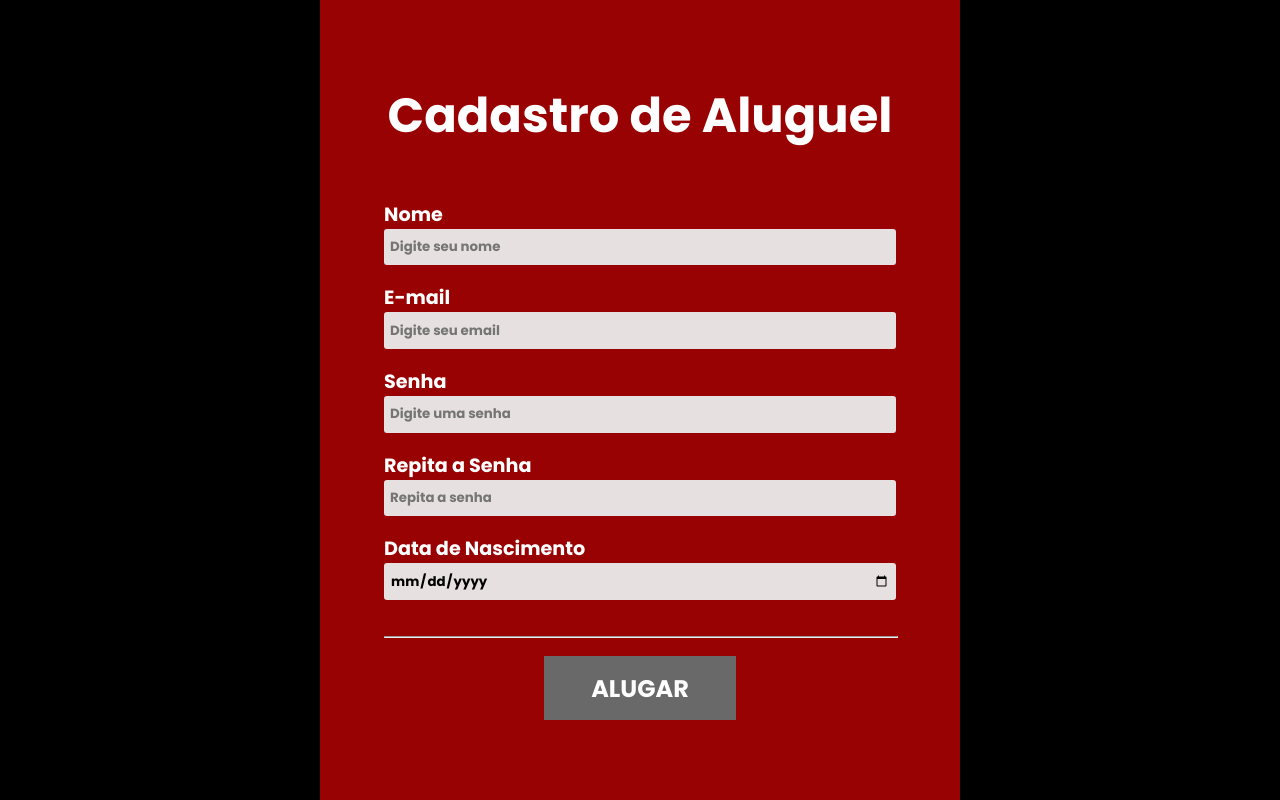
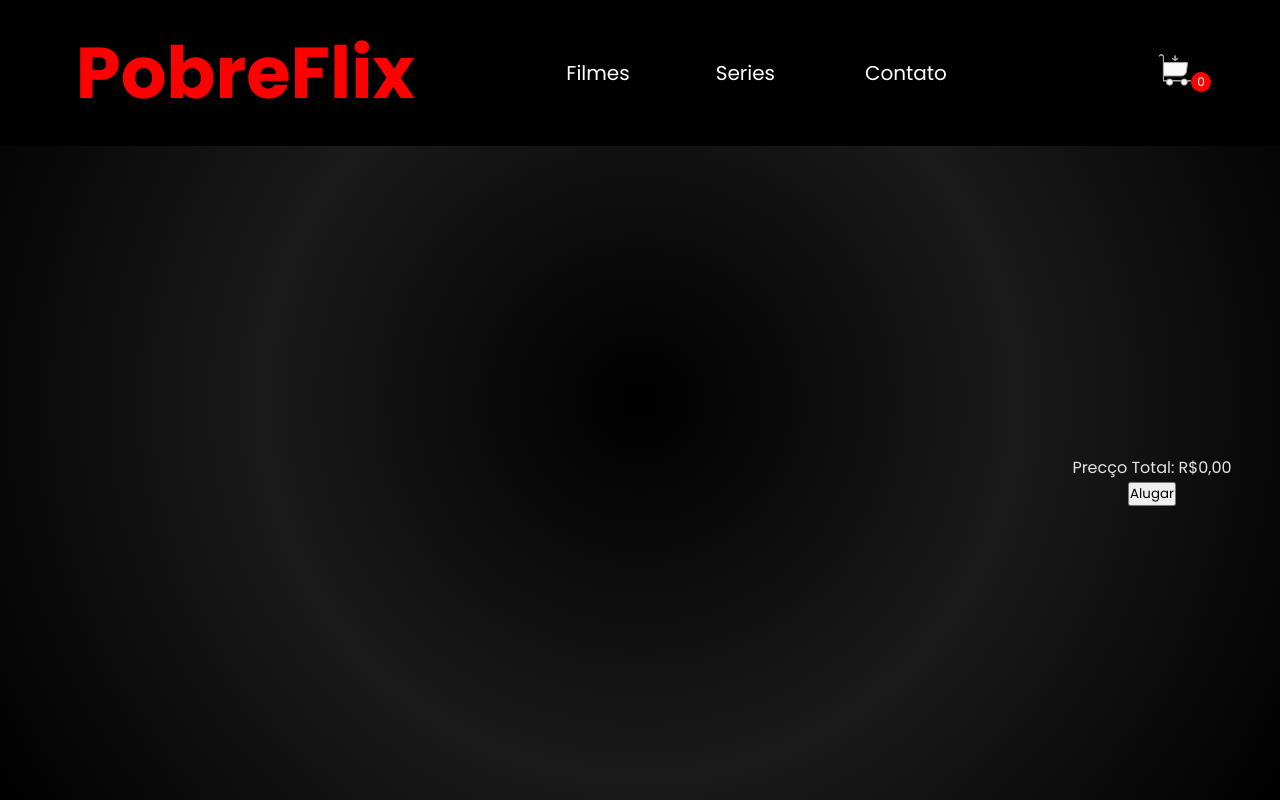
Before and after one commit to olucasilva/popflix, a PHP site: page /pages/cart.php in a window 1280 px wide. Run offline with PHP 8.4, Linux system fonts and the light colour scheme; some libraries are stand-ins or nearby versions.

Commit message:
Added 'cart' page

```diff
--- a/components/imgRented.php
+++ /dev/null
@@ -1,5 +0,0 @@
-<?php
-echo "<div class='section-img' id='rentedImage'>
-        <img class='detail-cover' id='moviePoster' src='https://image.tmdb.org/t/p/w220_and_h330_face/$src'>
-    </div>";
-?>
--- a/pages/cart.php
+++ b/pages/cart.php
@@ -1,91 +1,69 @@
+<?php
+if (isset($_GET['key']) && isset($_GET['value'])) {
+  setcookie($_GET['key'], $_GET['value'], time() + 1800); // expira em 1 hora
+}
+// $firstName = $_POST['first-name'];
+// $birthDate = new DateTime($_POST['birth-date']);
+// $todayDate = new DateTime(date('y-m-d'));
+// $intervall = date_diff($birthDate, $todayDate);
+// $age = $intervall->format('%y anos');
+?>
 <!DOCTYPE html>
 <html lang="pt-br">
+
 <head>
   <meta charset="UTF-8" />
   <meta http-equiv="X-UA-Compatible" content="IE=edge" />
   <meta name="viewport" content="width=device-width, initial-scale=1.0" />
-    <link rel="stylesheet" href="styles/style_cadastro.css" />
+  <link rel="stylesheet" href="../styles/cart.css" />
+  <link rel="stylesheet" href="../styles/header.css" />
+  <script src="../scripts/script.js"></script>
   <link rel="preconnect" href="https://fonts.googleapis.com" />
   <link rel="preconnect" href="https://fonts.gstatic.com" crossorigin />
-    <link
-      href="https://fonts.googleapis.com/css2?family=Poppins:wght@400;500;700&display=swap"
-      rel="stylesheet"
-    />
-    <script type="text/javascript" src="scripts/script_cadastro.js"></script>
-    <script src="https://ajax.googleapis.com/ajax/libs/jquery/3.1.0/jquery.min.js"></script>
-    <title>PopFlix - Carrinho</title>
+  <link href="https://fonts.googleapis.com/css2?family=Poppins:wght@400;500;700&display=swap" rel="stylesheet" />
+  <title>Filmes Alugados - Pobreflix</title>
 </head>
 
-  <body>
-    <section>
-      <form
-        action="./pages/rented.php"
-        method="post"
-        enctype="multipart/form-data"
-      >
-        <legend>Cadastro de Aluguel</legend>
-        <div class="div-input">
-          <label for="first-name">Nome </label>
-          <br />
-          <input
-            type="text"
-            name="first-name"
-            placeholder="Digite seu nome"
-            required
-          />
+<body onload="cartUpdate()">
+
+  <?php
+
+  include '../components/header.php';
+  $moviesData = file_get_contents('../data/movies.json');
+  $movies = json_decode($moviesData, true);
+
+  ?>
+  <section id='container'>
+    <section id='items'>
+      <?php
+      $total = 0;
+
+      foreach ($movies as $array) {
+        foreach ($_COOKIE as $key => $ids) {
+          if ($array['id'] == $key) {
+            $poster_path = $array['poster_path'];
+            $title = $array['title'];
+            $price = "R$" . number_format($array['price'], 2, ',', '.');
+            $total += $array['price'];
+            include '../components/cartItem.php';
+          }
+        }
+      }
+      ?>
+    </section>
+    <section id='price'>
+      <div class="total-price">
+        Precço Total:
+        <?php
+        echo "R$" . number_format($total, 2, ',', '.');
+        ?>
+        <form action="../pages/rent.php">
+          <input type='submit' value='Alugar'>
+          </input>
+        </form>
       </div>
-        <br />
-        <div class="div-input">
-          <label for="email">E-mail </label>
-          <br />
-          <input
-            type="email"
-            name="email"
-            placeholder="Digite seu email"
-            required
-          />
-        </div>
-        <br />
-        <div class="div-input">
-          <label for="password">Senha </label>
-          <br />
-          <input
-            type="password"
-            name="password"
-            placeholder="Digite uma senha"
-            required
-            id="password"
-          />
-        </div>
-        <br />
-        <div class="div-input">
-          <label for="re-password">Repita a Senha </label>
-          <br />
-          <input
-            type="password"
-            name="re-password"
-            placeholder="Repita a senha"
-            required
-            id="re-password"
-          />
-        </div>
-        <br />
-        <div class="div-input">
-          <label for="birth-date">Data de Nascimento </label>
-          <br />
-          <input type="date" name="birth-date" required />
-        </div>
-        <br />
-
-        <br />
-        <hr />
-        <br />
-        <div class="div-input">
-          <label for="button" class="button">
-            <button type="submit" onclick="transferCookies()">ALUGAR</button>
-          </label>
-        </div>
-      </form>
+    </section>
   </section>
 </body>
+
 </html>
--- a/scripts/script.js
+++ b/scripts/script.js
@@ -14,13 +14,11 @@ function cartUpdate() {
     document.querySelector('#cart').dataset.count = "9+";
   }
 }
-window.addEventListener('load', coockies())
-function coockies() {
-  for (let key in localStorage) {
-    if (localStorage.hasOwnProperty(key)) {
-      let xhr = new XMLHttpRequest();
-      xhr.open('POST', '../pages/rented.php?key=' + key + '&value=' + localStorage.getItem(key));
-      xhr.send();
-    }
-  }
+function clearCart(){
+  const cart = Object.entries(localStorage);
+  let i = 0;
+  // Itera sobre cada item utilizando forEach
+  cart.forEach(([key, value]) => {
+    localStorage.removeItem(key, value);
+  });
 }
--- /dev/null
+++ b/styles/cart.css
@@ -0,0 +1,63 @@
+* {
+  margin: 0px;
+  padding: 0px;
+  font-family: 'Poppins', sans-serif;
+}
+
+body {
+  width: 100vw;
+  height: 100vh;
+  background: rgb(0, 0, 0);
+  background: radial-gradient(circle,
+      rgba(0, 0, 0, 1) 0%,
+      rgba(0, 0, 0, 0.896796218487395) 50%,
+      rgba(0, 0, 0, 1) 100%);
+  color: #e5e5e5;
+}
+
+#container {
+  width: 100vw;
+  height: 80vh;
+  position: absolute;
+  bottom: 0;
+  display: flex;
+  flex-direction: row;
+}
+
+#items {
+  width: 80vw;
+  height: 100%;
+}
+
+#price {
+  width: 20vw;
+  height: 80vh;
+  position: fixed;
+  bottom: 0;
+  right: 0;
+  display: flex;
+  flex-direction: column;
+  justify-content: center;
+}
+
+.cart-item {
+  display: flex;
+  width: 60vw;
+  flex-direction: row;
+  justify-content: space-between;
+  align-items: center;
+  margin: 2vh 0;
+  padding: 0 10vw;
+  font-size: 1.8rem;
+}
+
+.item-cover {
+  max-height: 18vh;
+}
+
+.total-price {
+  display: flex;
+  flex-direction: column;
+  align-items: center;
+  justify-content: center;
+}
```
Also changed, not shown: components/cartItem.php (added, +11 -0 lines), pages/rent.php (added, +65 -0 lines), pages/rented.php (deleted, +0 -79 lines), scripts/movieDetails.js (+2 -15 lines), server/rent.php (added, +14 -0 lines), styles/response_cadastro.css (deleted, +0 -68 lines). Lines whose indentation alone changed are shown as unchanged.
